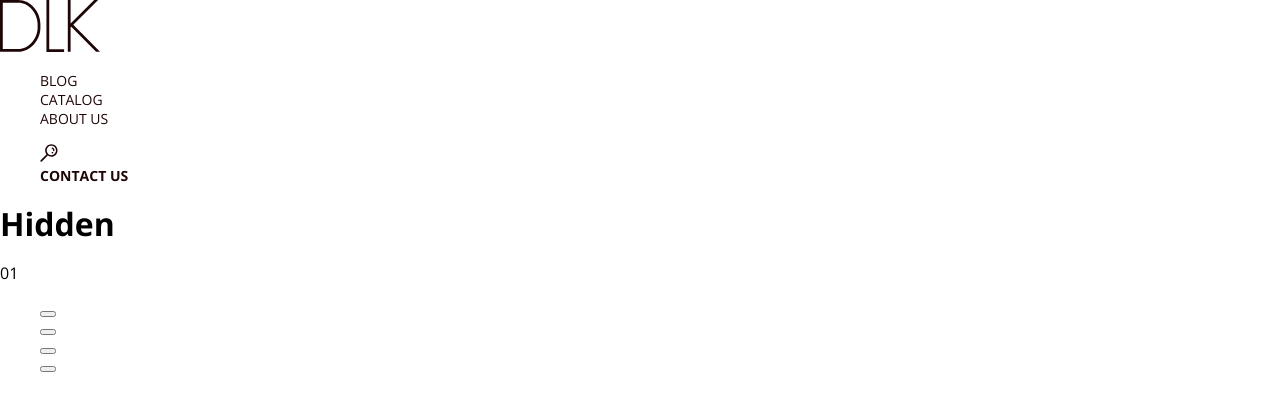
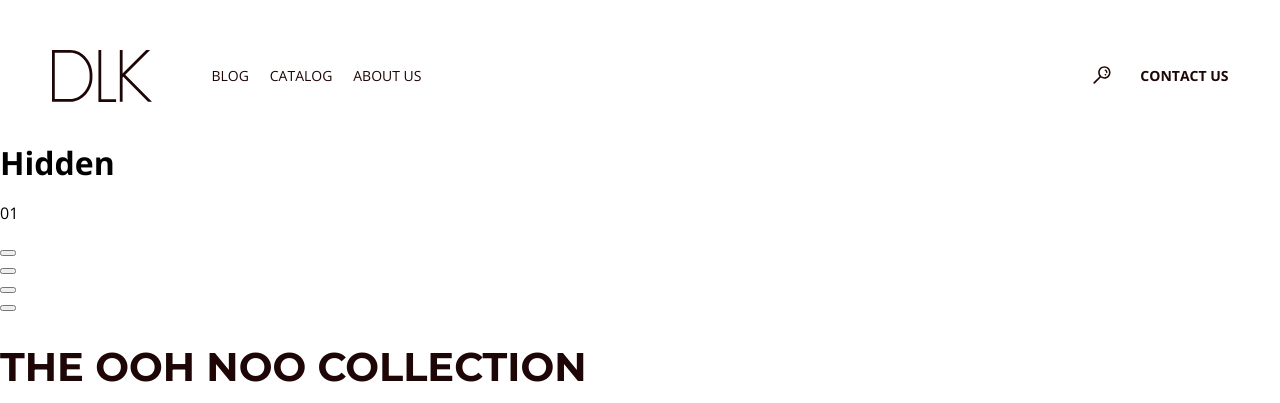
Before and after one commit to dl-academy-edu/vt-titov-alexander, a plain HTML site: page Index.html in a window 1280 px wide. Shown: the top 403 px of the page. Drawn offline with nearby package versions, Linux system fonts and the light colour scheme.

Commit message:
Header create

```diff
--- a/Index.html
+++ b/Index.html
@@ -13,15 +13,15 @@
 </head>
 
 <body>
-  <header>
+  <header class="header container">
     <a><img class="logo" src="/images/logo.svg" alt="logo"></a>
     <nav class="header-nav">
-      <ul class="list-point-none">
-        <li><a class="header-link" href="/pages/blog/index.html">Blog</a></li>
-        <li><a class="header-link" href="/pages/catalog/index.html">Catalog</a></li>
-        <li><a class="header-link" href="#">About Us</a></li>
+      <ul class="list-point-none list-links">
+        <li class="list-item"><a class="header-link" href="/pages/blog/index.html">Blog</a></li>
+        <li class="list-item"><a class="header-link" href="/pages/catalog/index.html">Catalog</a></li>
+        <li class="list-item"><a class="header-link" href="#">About Us</a></li>
       </ul>
-      <ul class="list-point-none">
+      <ul class="list-point-none list-contact">
         <li><a href="#"><img class="header-search" src="/images/search-icon.svg" alt="search"></a></li>
         <li><a class="header-link header-link_bolt" href="#">Contact Us</a></li>
       </ul>
--- a/common.css
+++ b/common.css
@@ -23,6 +23,7 @@ img {
 
 .list-point-none {
   list-style-type: none;
+  padding-left: 0px;
 }
 
 .breadcrumbs-list {
@@ -49,7 +50,44 @@ img {
   background: #000000;
 }
 
+.container {
+  width: 100%;
+  max-width: 1180px;
+  margin: 0 auto;
+}
+
 /* header */
+
+.header {
+  margin: 50px auto 40px;
+  max-width: 1177px;
+  display: flex;
+}
+
+.logo{
+  width: 100px;
+  max-width: 100px;
+  height: 52px;
+}
+
+.header-nav {
+  width: 100%;
+  display: flex;
+  justify-content: space-between;
+}
+
+.list-links {
+  display: flex;
+  width: 210px;
+  height: 20px;
+  padding: 0px;
+  margin-left: 60px;
+  justify-content: space-between;
+}
+
+.list-item {
+
+}
 
 .header-link {
   font-family: "Open Sans", sans-serif;
@@ -63,6 +101,13 @@ img {
 
 .header-link_bolt {
   font-weight: bold;
+}
+
+.list-contact{
+  display: flex;
+  width: 136px;
+  justify-content: space-between;
+
 }
 
 /* title */
```
